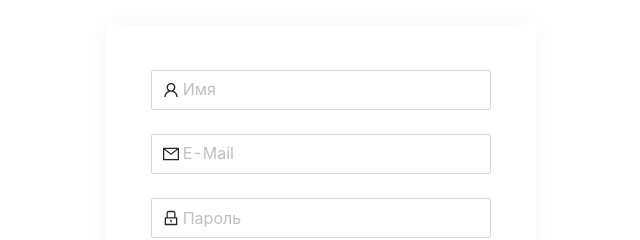
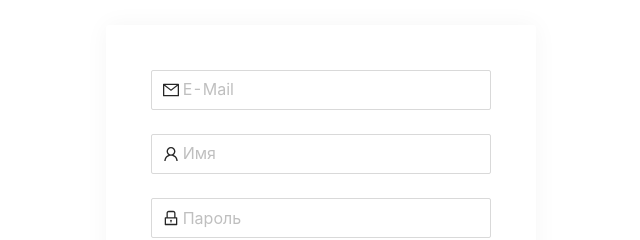
Before and after one commit to Valtzman/chat, a React (Create React App) app: page /register in a window 1280 px wide. Shown: the part 211-451 px from the top of the page, without its empty margins (319-959 px from the left). Built offline with nearby package versions, Linux system fonts and the light colour scheme.

Commit message:
Validation

```diff
--- a/src/modules/LoginForm/components/RegisterForm.js
+++ b/src/modules/LoginForm/components/RegisterForm.js
@@ -12,8 +12,18 @@ import {
 import { Button } from '../../../components'
 import { Link } from 'react-router-dom'
 
-function RegisterForm() {
+function RegisterForm(props) {
 	const [success, setSuccess] = useState(false)
+	const {
+		values,
+		touched,
+		errors,
+		handleChange,
+		handleBlur,
+		handleSubmit,
+		isValid,
+		isSubmitting,
+	} = props
 
 	const onFinish = (values) => {
 		console.log('Received values of form: ', values)
@@ -34,25 +44,7 @@ function RegisterForm() {
 						onFinish={onFinish}
 					>
 						<Form.Item
-							name="nickname"
-							tooltip="What do you want others to call you?"
-							rules={[
-								{
-									required: true,
-									message: 'Please input your nickname!',
-									whitespace: true,
-								},
-							]}
-						>
-							<Input
-								size="large"
-								placeholder="Имя"
-								prefix={<UserOutlined className="site-form-item-icon" />}
-							/>
-						</Form.Item>
-
-						<Form.Item
-							name="username"
+							name="email"
 							rules={[
 								{ required: true, message: 'Please input your Username!' },
 							]}
@@ -68,6 +60,24 @@ function RegisterForm() {
 								// value={values.email}
 								// onChange={handleChange}
 								// onBlur={handleBlur}
+							/>
+						</Form.Item>
+
+						<Form.Item
+							name="nickname"
+							tooltip="What do you want others to call you?"
+							rules={[
+								{
+									required: true,
+									message: 'Please input your nickname!',
+									whitespace: true,
+								},
+							]}
+						>
+							<Input
+								size="large"
+								placeholder="Имя"
+								prefix={<UserOutlined className="site-form-item-icon" />}
 							/>
 						</Form.Item>
 
@@ -127,12 +137,11 @@ function RegisterForm() {
 							{/* {isSubmitting && !isValid && <span>Ошибка!</span>} */}
 							<Button
 								// disabled={isSubmitting}
-								// onClick={handleSubmit}
+								onClick={handleSubmit}
 								htmlType="submit"
 								className="login-form-button"
 								type="primary"
 								size="large"
-								onClick={() => setSuccess(true)}
 							>
 								Зарегистрироваться
 							</Button>
--- a/src/modules/RegisterForm/RegisterFormValidate.js
+++ b/src/modules/RegisterForm/RegisterFormValidate.js
@@ -4,10 +4,9 @@ import { withFormik } from 'formik'
 import RegisterForm from '../LoginForm/components/RegisterForm'
 
 export default withFormik({
-	mapPropsToValues: () => ({ email: '' }),
 	validate: (values) => {
 		let errors = {}
-		if (!values.mail) {
+		if (!values.email) {
 			errors.email = 'Required'
 		} else if (!/^[A-Z0-9.%+-]+@[A-Z0-9.-]+\.[A-Z]{2,4}$/i.test(values.email)) {
 			errors.email = 'Invalid email address'
```
